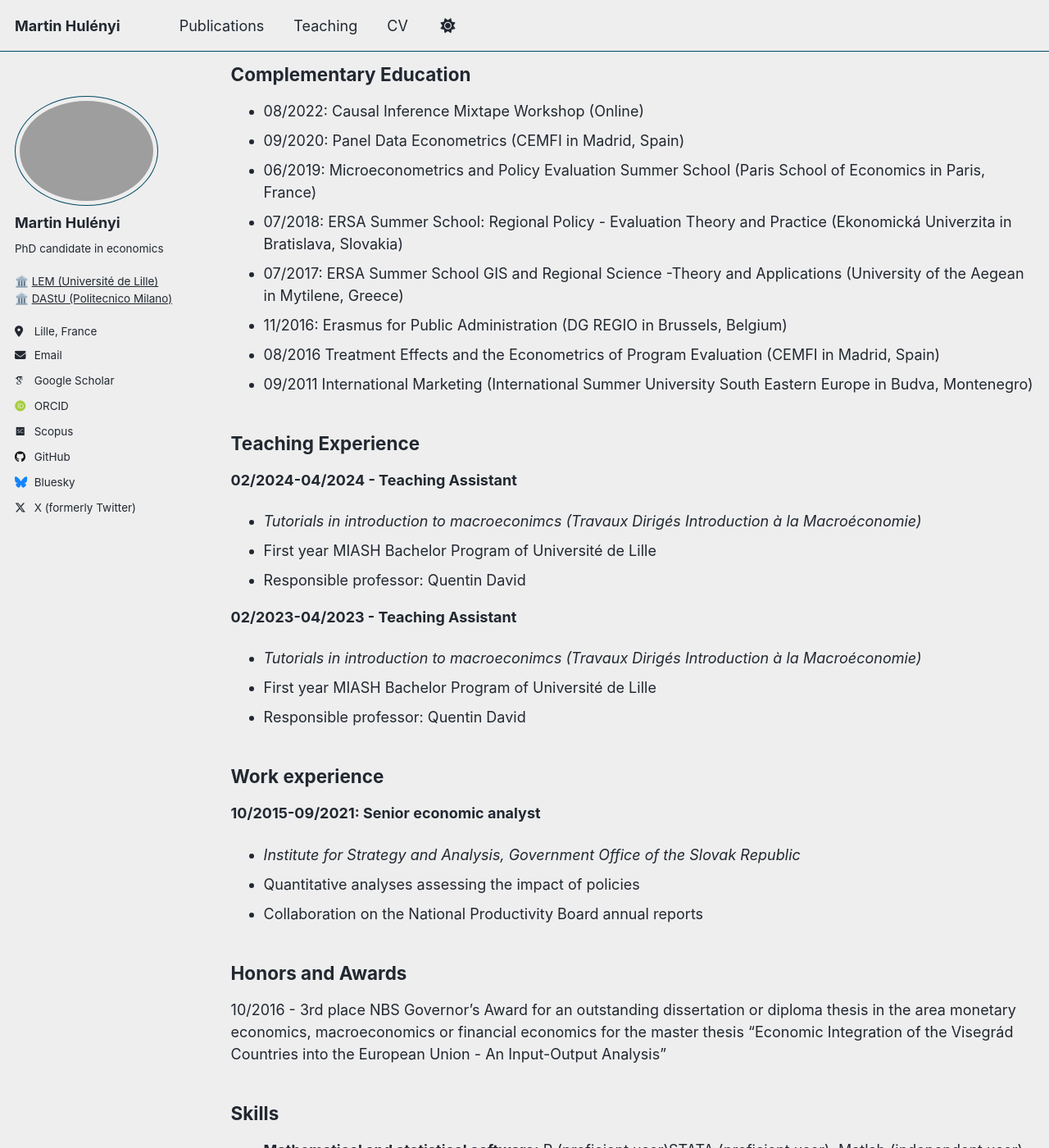
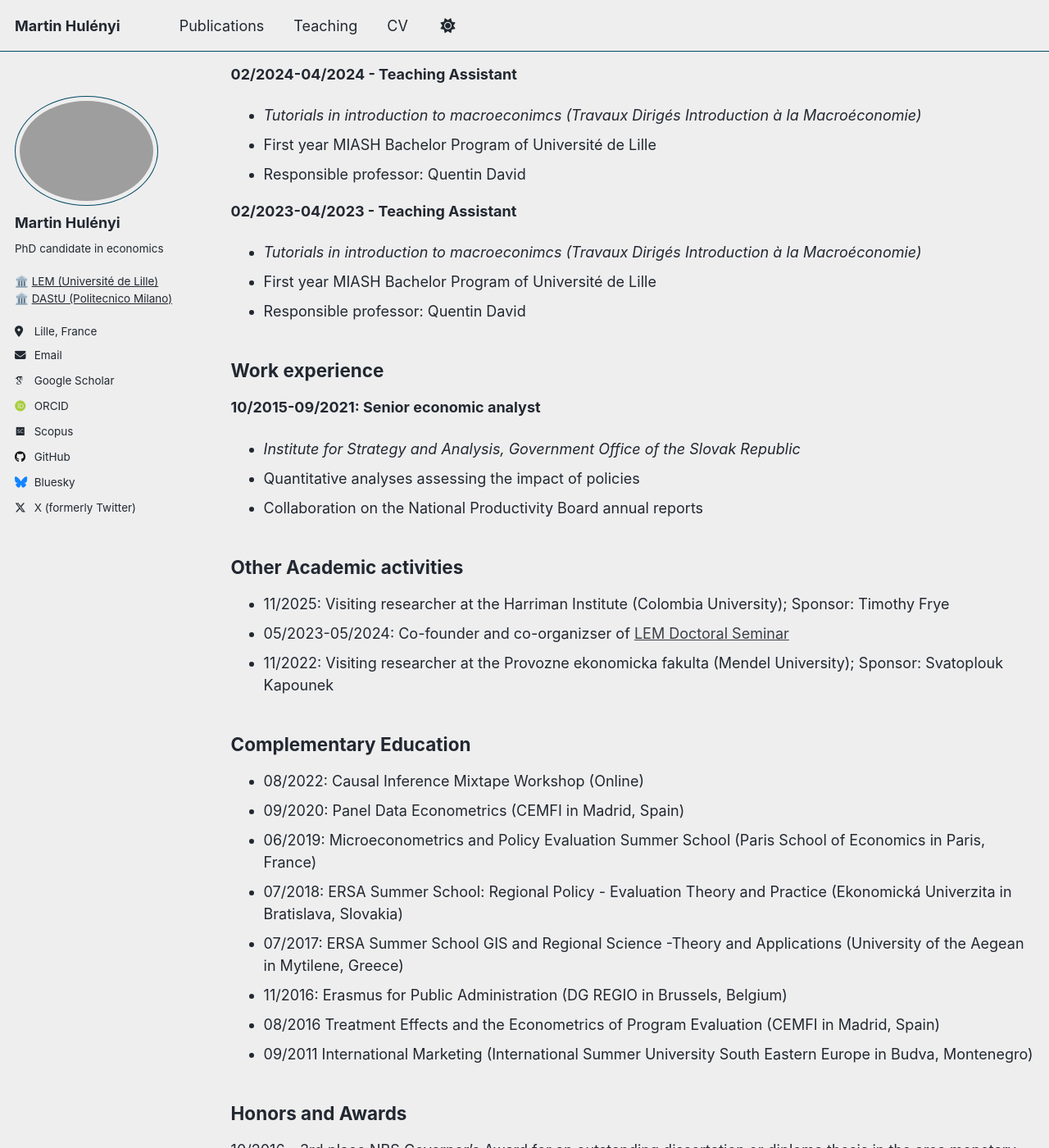
Before and after one commit to martinhulenyi/martinhulenyi.github.io, a Jekyll site: the page built from _pages/cv.md, in a window 1280 px wide and 1400 px high, scrolled down 1170 px. Shown: the whole window at 82% size. Built offline with Jekyll 4.4.1, drawn with Linux system fonts in a browser that asks for light colours; some web fonts are replaced; a script that is not in the unit is left out; part of the change alters nothing that is shown; some of the changed text lies outside the part shown.

Commit message:
update of the cv

```diff
--- a/_pages/cv.md
+++ b/_pages/cv.md
@@ -16,9 +16,10 @@ redirect_from:
 ## **Current Position**
 **09/2024- Research Fellow**
 * *Department of Architecture and Urban Studies,Politecnico Milano*
-* Topic: The evolution of e-commerce in Lombardy
+* Topic: The evolution of e-commerce in Italy
 * Supervisors: Ilaria Mariotti and Frederica Maria Rossi
 * Collaborators: Tommaso Cigognetti and Dimitris Manoukas
+* Contract valid until June 2026
 
 ## **Education**
 **10/2021- Ph.D Candidate**
@@ -26,32 +27,17 @@ redirect_from:
 * Topic: Making Regions Great Again: Winning Big with European Integration
 * Supervisors: Jan Fdirmuc and Nicolas Debarsy
 * Defense date: 04.12.2025
-
+* Jury members: Quentin David, Camelia Turcu, Laurent Weill, Lisa Chauvet and Steven Brakman
 
 **10/2013-09/2015: Master of Science in Economics with major in mathematical economics**
 * Vienna University of Economics and Business (Wirtschaftsuniversität Wien)
 * Master thesis: Economic Integration of the Visegrád Countries into the European Union - An Input-Output Analysis
+* Supervisor: Mikuláš Luptáčik
 
 **10/2009-09/2013: Bachelor of Science in Economics**
 * Vienna University of Economics and Business (Wirtschaftsuniversität Wien)
 * Bachelor thesis: The Interregional Economic Development in the Slovak Republic
-
-
-## Other Academic activities
-* 11/2025: Visiting researcher at the Harriman Institute (Colombia University)
-* 05/2023-05/2024: Co-founder and co-organizser of <a href="https://sites.google.com/view/lem-doctoral-seminar-series/2023-2024" target="_blank" rel="noopener"> LEM Doctoral Seminar </a>
-* 11/2022: Visiting researcher at the Provozne ekonomicka fakulta (Mendel University)
-
-## **Complementary Education**
-
-* 08/2022: Causal Inference Mixtape Workshop (Online)
-* 09/2020: Panel Data Econometrics (CEMFI in Madrid, Spain)
-* 06/2019: Microeconometrics and Policy Evaluation Summer School (Paris School of Economics in Paris, France)
-* 07/2018: ERSA Summer School: Regional Policy - Evaluation Theory and Practice (Ekonomická Univerzita in Bratislava, Slovakia)
-* 07/2017: ERSA Summer School GIS and Regional Science -Theory and Applications (University of the Aegean in Mytilene, Greece)
-* 11/2016: Erasmus for Public Administration (DG REGIO in Brussels, Belgium)
-* 08/2016 Treatment Effects and the Econometrics of Program Evaluation (CEMFI in Madrid, Spain)
-* 09/2011 International Marketing (International Summer University South Eastern Europe in Budva, Montenegro)
+* Supervisor: Sascha Sardadvar
 
 
 
@@ -61,6 +47,7 @@ redirect_from:
 * *Tutorials in introduction to macroeconimcs (Travaux Dirigés Introduction à la Macroéconomie)*
 * First year MIASH Bachelor Program of Université de Lille
 * Responsible professor: Quentin David
+
 
 **02/2023-04/2023 - Teaching Assistant**
 * *Tutorials in introduction to macroeconimcs (Travaux Dirigés Introduction à la Macroéconomie)*
@@ -74,6 +61,21 @@ redirect_from:
 * Quantitative analyses assessing the impact of policies
 * Collaboration on the National Productivity Board annual reports
 
+## Other Academic activities
+* 11/2025: Visiting researcher at the Harriman Institute (Colombia University); Sponsor: Timothy Frye
+* 05/2023-05/2024: Co-founder and co-organizser of <a href="https://sites.google.com/view/lem-doctoral-seminar-series/2023-2024" target="_blank" rel="noopener"> LEM Doctoral Seminar </a>
+* 11/2022: Visiting researcher at the Provozne ekonomicka fakulta (Mendel University); Sponsor: Svatoplouk Kapounek
+
+## **Complementary Education**
+
+* 08/2022: Causal Inference Mixtape Workshop (Online)
+* 09/2020: Panel Data Econometrics (CEMFI in Madrid, Spain)
+* 06/2019: Microeconometrics and Policy Evaluation Summer School (Paris School of Economics in Paris, France)
+* 07/2018: ERSA Summer School: Regional Policy - Evaluation Theory and Practice (Ekonomická Univerzita in Bratislava, Slovakia)
+* 07/2017: ERSA Summer School GIS and Regional Science -Theory and Applications (University of the Aegean in Mytilene, Greece)
+* 11/2016: Erasmus for Public Administration (DG REGIO in Brussels, Belgium)
+* 08/2016 Treatment Effects and the Econometrics of Program Evaluation (CEMFI in Madrid, Spain)
+* 09/2011 International Marketing (International Summer University South Eastern Europe in Budva, Montenegro)
 
 ## **Honors and Awards**
 
```
Also changed, not shown: 1 other file.
